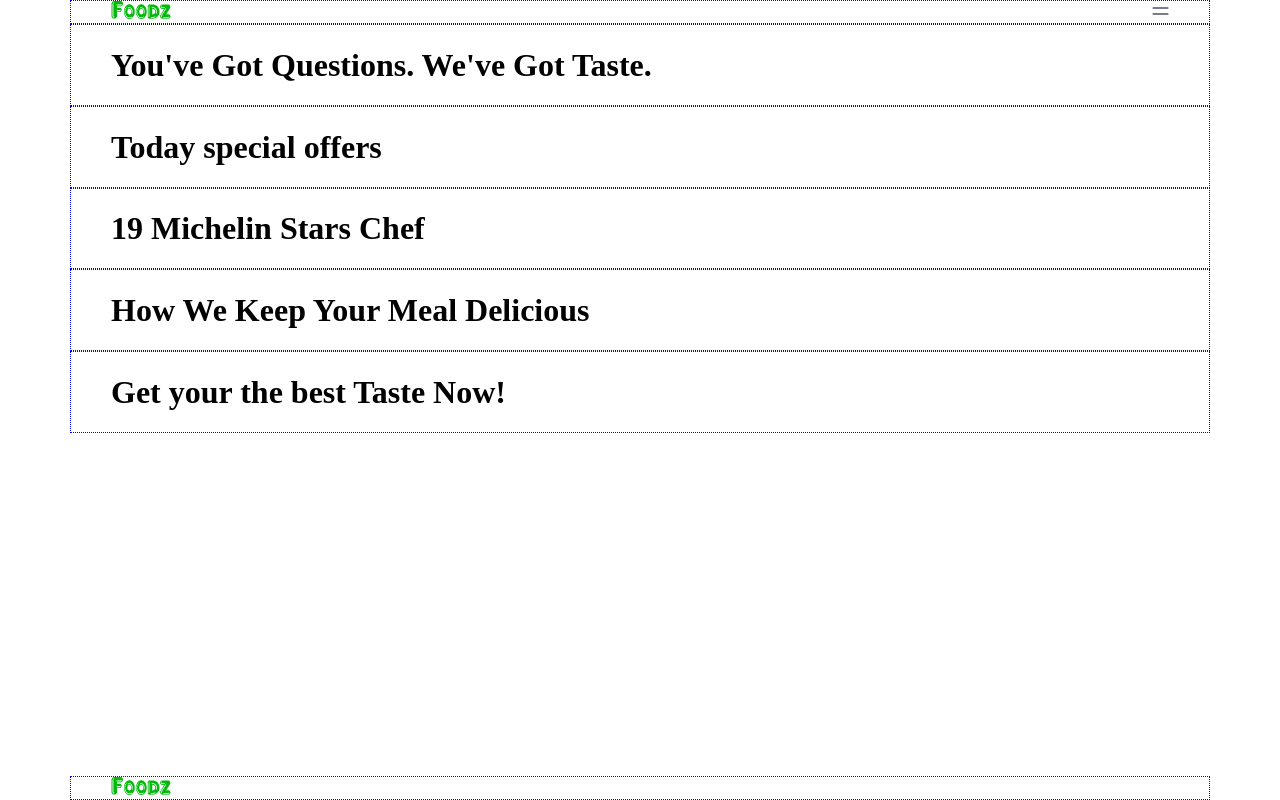
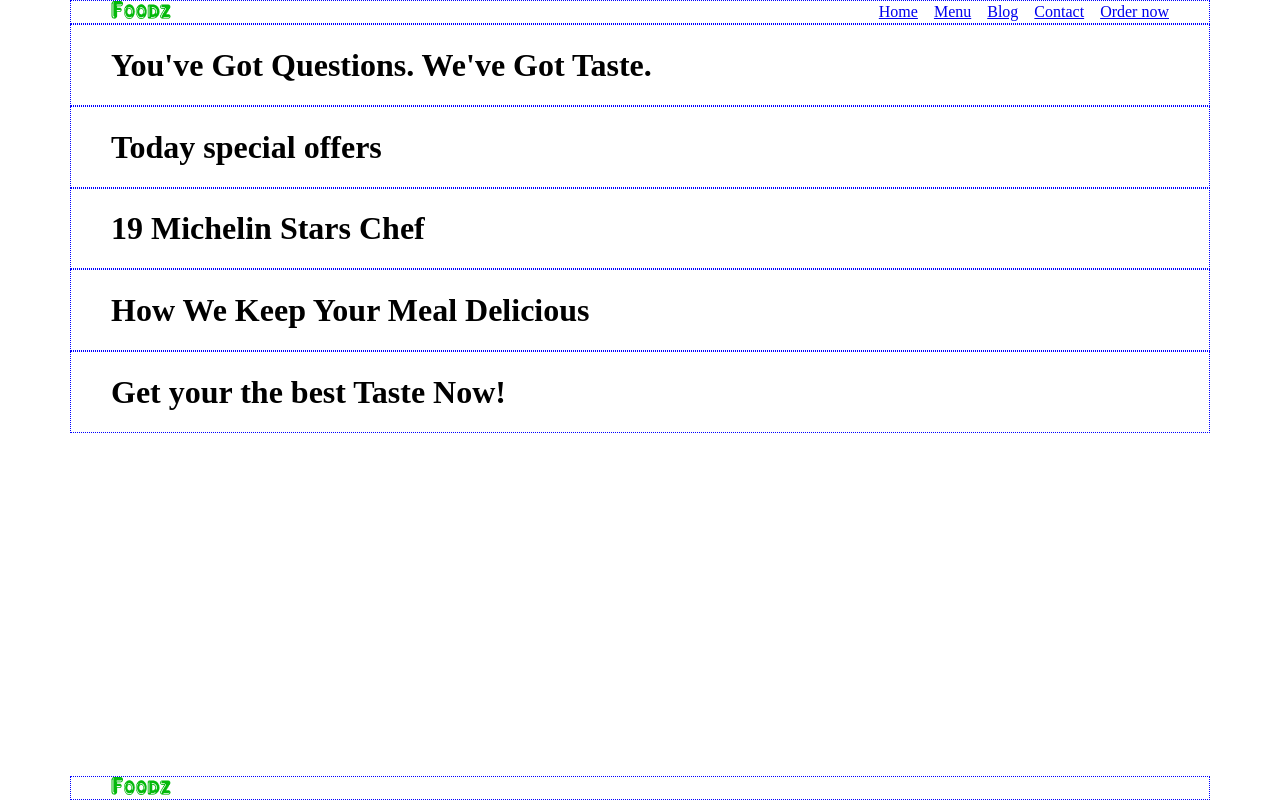
Before and after one commit to CamiloGarciaP/Foodz, a plain HTML site: page index.html in a window 1280 px wide. Drawn offline with Linux system fonts and the light colour scheme.

Commit message:
index.html: Re-estructurar el header. main.css: Media Queries para ocultar Menu Principal & Icono menu hamburguesa

```diff
--- a/css/main.css
+++ b/css/main.css
@@ -32,9 +32,14 @@ body {
 }
 
 
-.header-container {
+.menu-main {
+    display: none;
+}
+
+.nav-navbar {
     display: flex;
     justify-content: space-between;
+    align-items: center;
 }
 
 
@@ -51,6 +56,16 @@ main {
         max-width: 540px;
         padding: 0 16px;   /**Cada uno de estos maneja la distancia entre el contenido y el borde del contenedor. E incrementa en 8px en cada media query*/
     }
+    .menu-main {
+    list-style: none;
+    padding: 0;
+    margin: 0;
+    display: flex;
+    gap: 1rem;   /**em ("Tipo de medida" Relacionado solo con el elemento padre) / rem ("Tipo de medida" Relacionado solo con el elemento root (raiz HTML)  */
+    }
+    .hamburger-menu {
+    display: none;
+}
 }
 @media (min-width: 768px) {
     .container {
--- a/index.html
+++ b/index.html
@@ -9,13 +9,24 @@
 </head>
 <body>
     <header class="header">
-        <div class="container header-container">
-            <div class="site-logo">
-                <img src="./images/logo-foodz.png" alt="Logo Foodz">
+        <div class="container">
+            <nav class="menu-nav nav-navbar">
+                <div class="site-logo">
+                <a href="#">
+                    <img src="./images/logo-foodz.png" alt="Logo Foodz">
+                </a>
             </div>
-            <div class="hamburger-menu">
-                <img src="./images/burger-icon.png" alt="Burger Icon">
-            </div>
+                <ul class="menu-main">
+                    <li><a href="#">Home</a></li>
+                    <li><a href="#">Menu</a></li>
+                    <li><a href="#">Blog</a></li>
+                    <li><a href="#">Contact</a></li>
+                    <li><a href="#">Order now</a></li>
+                </ul>
+                <div class="hamburger-menu">
+                    <img src="./images/burger-icon.png" alt="Burger Icon">
+                </div>
+            </nav>
         </div>
     </header>
     <main class="main">
```
